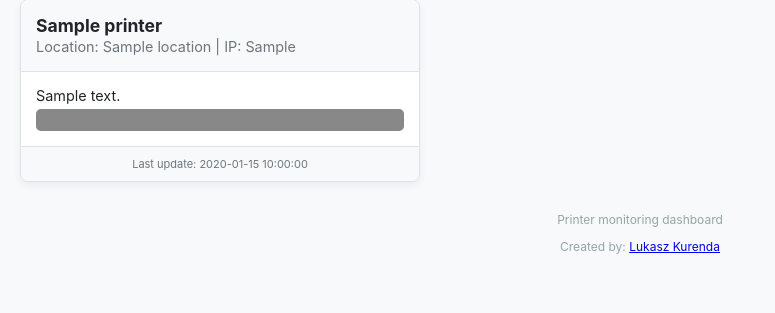
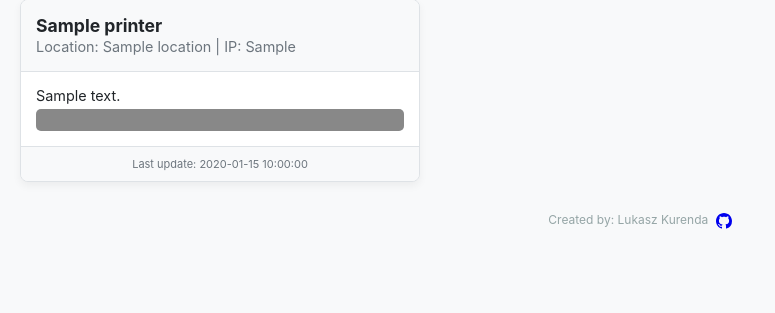
Before and after one commit to lukasz-kurenda/printer-monitor, a Python web app: template templates/index.html in a window 1280 px wide. Shown: the part 223-536 px from the top of the page, without its empty margins (0-775 px from the left). Run offline with Jinja, Linux system fonts and the light colour scheme; the template is opened without the code that fills it: most values are stand-ins (such as "Sample title", 1, 10 or a date in 2020).

Commit message:
fix(ui): footer cleanup + GitHub icon link, 'Never' placeholder, simpler update text
- footer: removed 'Printer monitoring dashboard', GitHub icon (SVG) linking to the repo
- dashboard: 'Nigdy' placeholder -> 'Never'
- header: update interval text simplified to 'every 2 hours' (schedule marker stays in check_toners.sh)

```diff
--- a/dashboard.py
+++ b/dashboard.py
@@ -264,7 +264,7 @@ def index():
         else:
             final_printer_list.append({
                 'ip': ip, 'model': 'No data', 'name': 'Waiting for data...',
-                'location': 'N/A', 'toners': [], 'last_updated': 'Nigdy'
+                'location': 'N/A', 'toners': [], 'last_updated': 'Never'
             })
 
     try:
--- a/templates/index.html
+++ b/templates/index.html
@@ -208,8 +208,13 @@
     <div id="notification" class="notification"></div>
 
     <footer class="footer">
-        <p>Printer monitoring dashboard</p>
-        <p>Created by: <a href="https://github.com/lukasz-kurenda/printer-monitor.git" target="_blank" rel="noopener">Lukasz Kurenda</a></p>
+        <p>Created by: Lukasz Kurenda
+            <a href="https://github.com/lukasz-kurenda/printer-monitor" target="_blank" rel="noopener" aria-label="GitHub repository">
+                <svg viewBox="0 0 16 16" width="16" height="16" fill="currentColor" style="vertical-align:middle;margin-left:4px;">
+                    <path d="M8 0C3.58 0 0 3.58 0 8c0 3.54 2.29 6.53 5.47 7.59.4.07.55-.17.55-.38 0-.19-.01-.82-.01-1.49-2.01.37-2.53-.49-2.69-.94-.09-.23-.48-.94-.82-1.13-.28-.15-.68-.52-.01-.53.63-.01 1.08.58 1.23.82.72 1.21 1.87.87 2.33.66.07-.52.28-.87.51-1.07-1.78-.2-3.64-.89-3.64-3.95 0-.87.31-1.59.82-2.15-.08-.2-.36-1.02.08-2.12 0 0 .67-.21 2.2.82.64-.18 1.32-.27 2-.27.68 0 1.36.09 2 .27 1.53-1.04 2.2-.82 2.2-.82.44 1.1.16 1.92.08 2.12.51.56.82 1.27.82 2.15 0 3.07-1.87 3.75-3.65 3.95.29.25.54.73.54 1.48 0 1.07-.01 1.93-.01 2.2 0 .21.15.46.55.38A8.01 8.01 0 0 0 16 8c0-4.42-3.58-8-8-8z"/>
+                </svg>
+            </a>
+        </p>
     </footer>
 
     <script>
```
